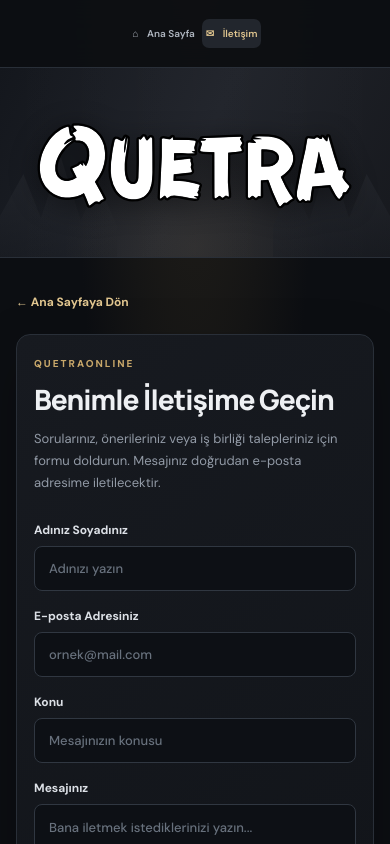
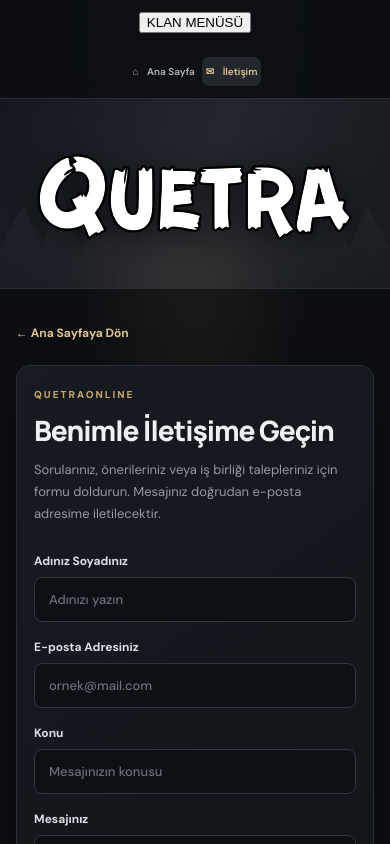
Before and after one commit to quetraonline/quetraonline, a Next.js app: page /iletisim in a window 390 px wide. Shown: the top 844 px of the page. Built offline with nearby package versions, Linux system fonts and the light colour scheme; no server answers.

Commit message:
Use responsive clan menu on contact page

```diff
--- a/app/iletisim/page.js
+++ b/app/iletisim/page.js
@@ -1,17 +1,13 @@
 import ContactForm from "../components/ContactForm";
 import VisitorCounter from "../components/VisitorCounter";
+import SiteNavigation from "../components/SiteNavigation";
 
 export const metadata = { title: "İletişim | QuetraOnline - Resmi Web Sitesi", description: "QuetraOnline ile iletişime geçin." };
 
 export default function ContactPage() {
   return (
     <main className="quetra-site contact-page">
-      <header className="site-header">
-        <nav aria-label="Ana menü">
-          <a href="/">⌂ <span>Ana Sayfa</span></a>
-          <a className="active" href="/iletisim">✉ <span>İletişim</span></a>
-        </nav>
-      </header>
+      <SiteNavigation active="contact" />
       <section className="hero-banner" id="home">
         <div className="hero-sky" />
         <div className="hero-copy">
```
